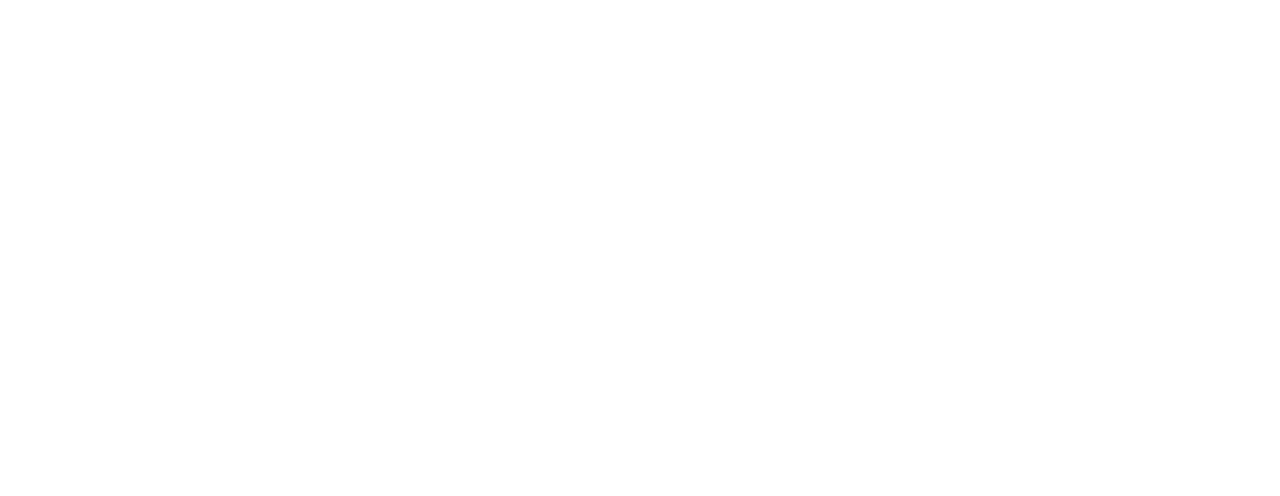
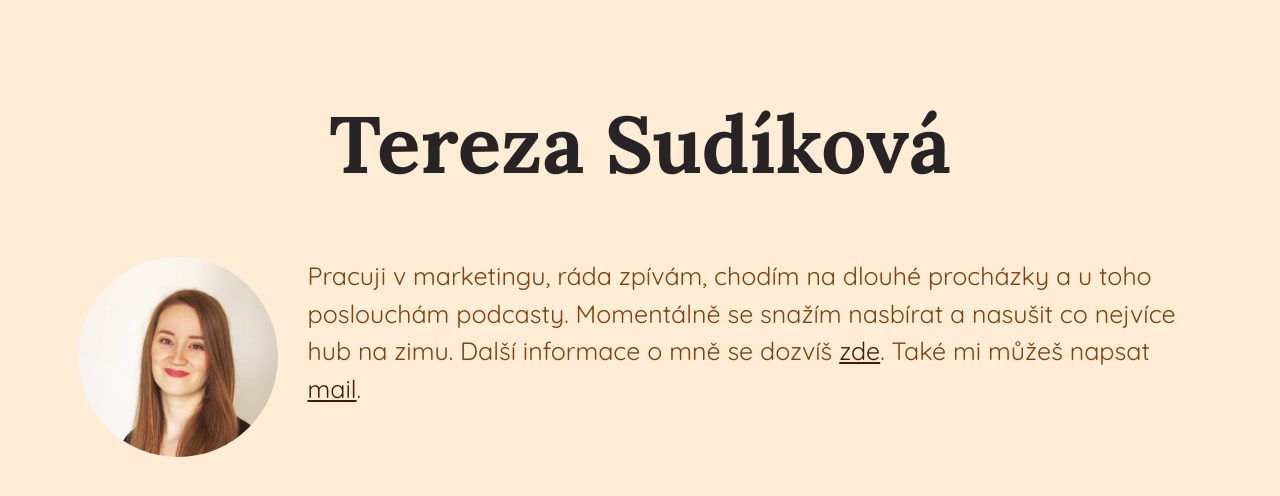
Before and after one commit to tvorimweb-2020-praha-podzim/du-01-vizitka-Meduza25, a plain HTML site: page index.html in a window 1280 px wide. Drawn offline with Linux system fonts and the light colour scheme.

Commit message:
zmeny v DU

```diff
--- a/index.html
+++ b/index.html
@@ -1,3 +1,23 @@
+<!DOCTYPE html>
+<html lang="en">
+<head>
+    <meta charset="UTF-8">
+    <meta name="viewport" content="width=device-width, initial-scale=1.0">
+    <title>Tereza Sudíková</title>
+    <link rel="stylesheet" href="style.css">
+    <link href="https://fonts.googleapis.com/css2?family=Lora:wght@400;700&family=Quicksand&display=swap" rel="stylesheet">
+</head>
+<body>
+
+    <h1>Tereza Sudíková</h1>
+
+    <img class="foto-ja" src="1 orez.jpg" alt="foto Terezy Sudíkové">
+
+    <p>Pracuji v marketingu, ráda zpívám, chodím na dlouhé procházky a u toho poslouchám podcasty. Momentálně se snažím nasbírat a nasušit co nejvíce hub na zimu. Další informace o mně se dozvíš <a href="https://www.facebook.com/tereza.sudikova.9/">zde</a>. Také mi můžeš napsat <a href="mailto:tereza.sudik@gmail.com">mail</a>.</p>
+
+</body>
+</html>
+
 <!--
 Vytvoř osobní vizitku se:
 
--- /dev/null
+++ b/style.css
@@ -0,0 +1,31 @@
+body {
+    background-color: rgb(255, 236, 212);
+    color: #80410d;
+    font-size: 25px;
+    text-align: left;
+    line-height: 1.5;
+    font-family: 'Quicksand', sans-serif;
+    padding: 30px;
+    margin: 0 auto;
+    max-width: 45em;
+}
+
+h1 {
+    color: #282425;
+    font-size: 80px;
+    text-align: center;
+    font-family: 'Lora', serif;
+}
+
+.foto-ja {
+    width: 200px;
+    height: 200px;
+    border-radius: 50%;
+    float: left;
+    margin-right: 30px;
+    margin-bottom: 30px;
+}
+
+a {
+    color: #461a00;
+}
```
Also changed, not shown: 1 orez.jpg (added).
